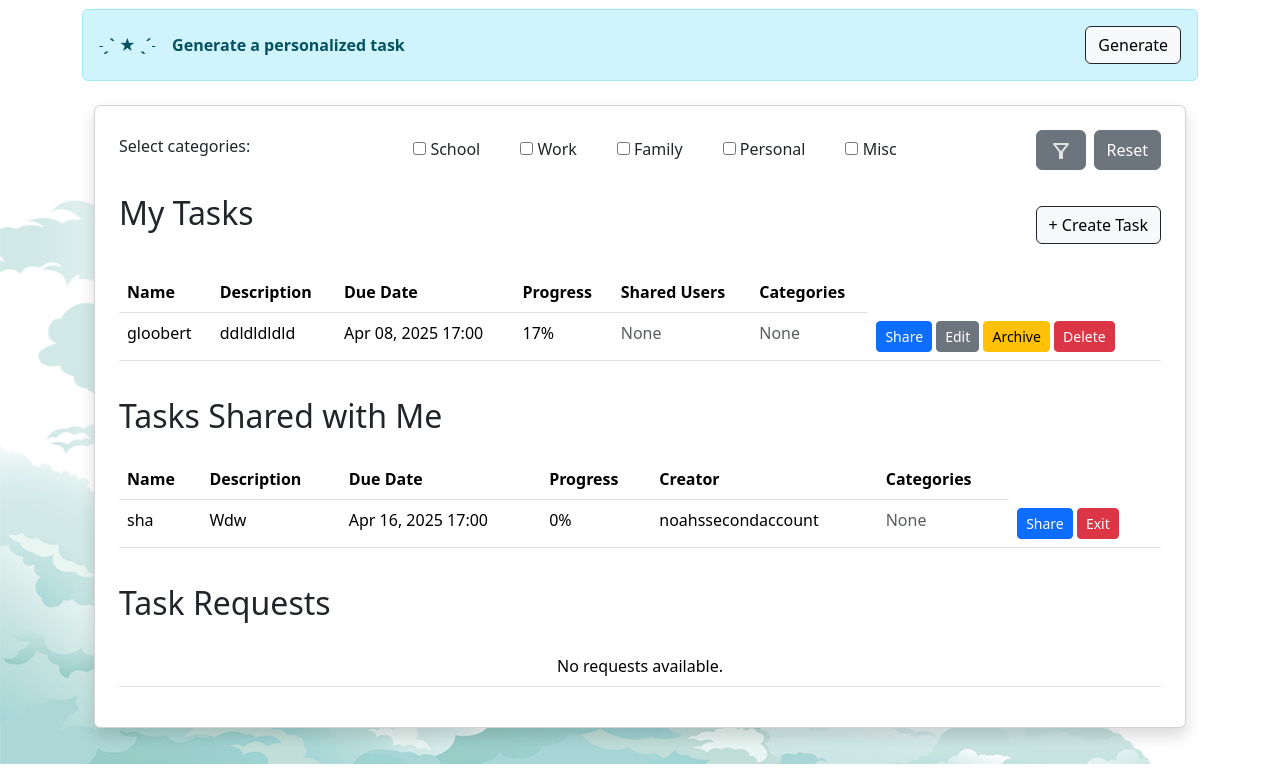
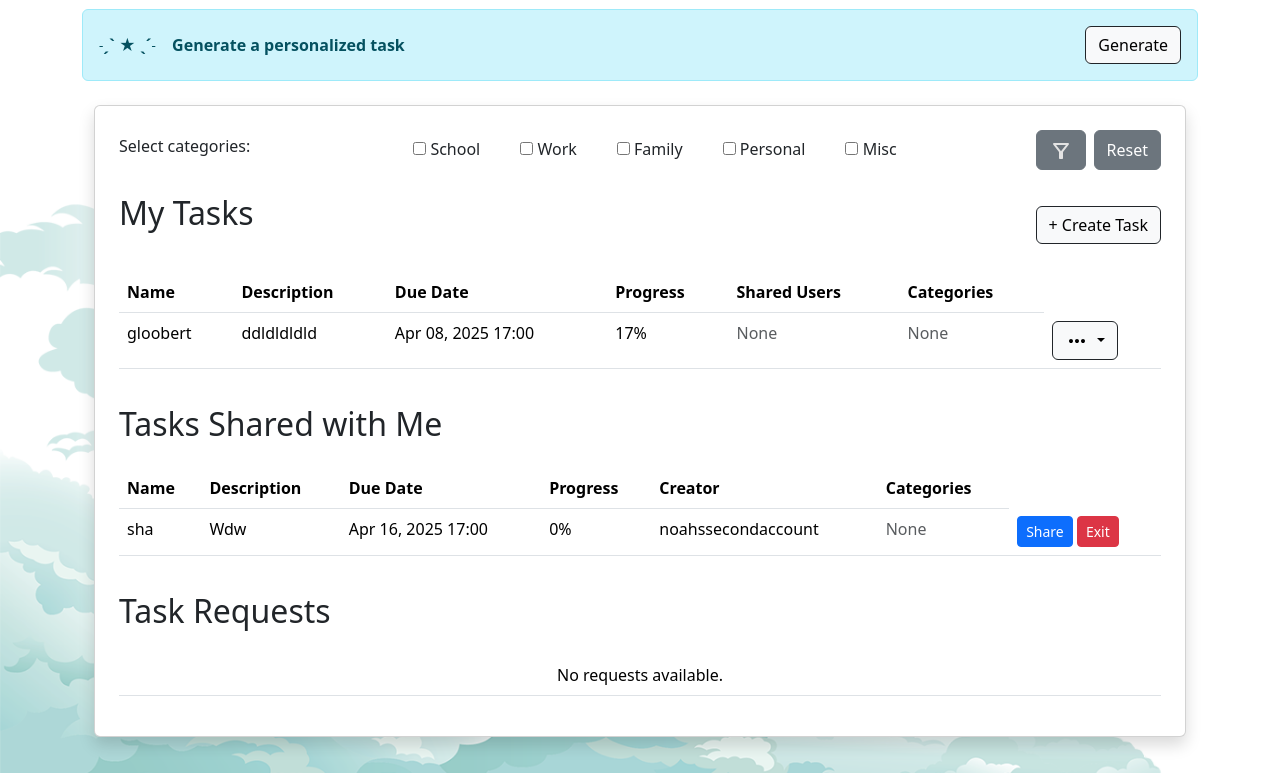
Before and after one commit to UCCS-SP25-CS4300-CS5300-1/Group-1-spring-2025, a Django app: page /tasks/ in a window 1280 px wide. Shown: the part 229-1002 px from the top of the page. Run offline with Django 5.2, Linux system fonts and the light colour scheme; a user stored in the database is signed in; data comes from the database, SQL or seed files in the repository; data that the repository does not hold is empty; parts of the project's set-up code (start-up, migrations or seed data) failed here and were passed over; some libraries are stand-ins or nearby versions.

Commit message:
Work on light/dark mode

```diff
--- a/team1project/todoapp/templates/task_view.html
+++ b/team1project/todoapp/templates/task_view.html
@@ -117,10 +117,18 @@
                             {% endfor %}
                         </td>
                         <td>
-                        <a class="btn btn-primary btn-sm" href="{% url 'share_task' task_id=task.id %}">Share</a>
-                        <a class="btn btn-secondary btn-sm" href="{% url 'edit_task' task.id %}">Edit</a>
-                        <a class="btn btn-warning btn-sm" href="{% url 'archive_task' task.id %}">Archive</a>
-                        <button class="btn btn-danger btn-sm" onclick="confirmDelete({{ task.id }})">Delete</button>
+                            <div class="btn-group">
+                                <button type="button" class="custom-dark-button dropdown-toggle" data-bs-toggle="dropdown" aria-haspopup="true" aria-expanded="false">
+                                    <svg xmlns="http://www.w3.org/2000/svg" class="theme-icon" height="24px" viewBox="0 -960 960 960" width="24px" ><path d="M240-400q-33 0-56.5-23.5T160-480q0-33 23.5-56.5T240-560q33 0 56.5 23.5T320-480q0 33-23.5 56.5T240-400Zm240 0q-33 0-56.5-23.5T400-480q0-33 23.5-56.5T480-560q33 0 56.5 23.5T560-480q0 33-23.5 56.5T480-400Zm240 0q-33 0-56.5-23.5T640-480q0-33 23.5-56.5T720-560q33 0 56.5 23.5T800-480q0 33-23.5 56.5T720-400Z"/></svg>
+                                </button>
+                                <div class="dropdown-menu">
+                                <a class="dropdown-item" href="{% url 'share_task' task_id=task.id %}">Share</a>
+                                <a class="dropdown-item" href="{% url 'edit_task' task.id %}">Edit</a>
+                                <a class="dropdown-item" href="{% url 'archive_task' task.id %}">Archive</a>
+                                <div class="dropdown-divider"></div>
+                                <a class="dropdown-item" onclick="confirmDelete({{ task.id }})">Delete</a>
+                                </div>
+                            </div>
                         </td>
                     </tr>
                     {% empty %}
@@ -130,6 +138,7 @@
                     {% endfor %}
                 </tbody>
             </table>
+        </div>
 
         <div class="title-card">
             <h2 class="mb-4" style="margin-top:20px;">Tasks Shared with Me</h2>
@@ -224,4 +233,13 @@
         }
     }
 </script>
+
+
+<script type="text/javascript" src="Scripts/jquery-2.1.1.min.js"></script>
+<script type="text/javascript" src="Scripts/bootstrap.min.js"></script>
+<script>
+     $(document).ready(function(){
+        $('.dropdown-toggle').dropdown()
+    });
+</script>
 {% endblock %}
```
Also changed, not shown: team1project/todoapp/templates/task_archive.html (line endings or trailing spaces). Lines whose indentation alone changed are shown as unchanged.
